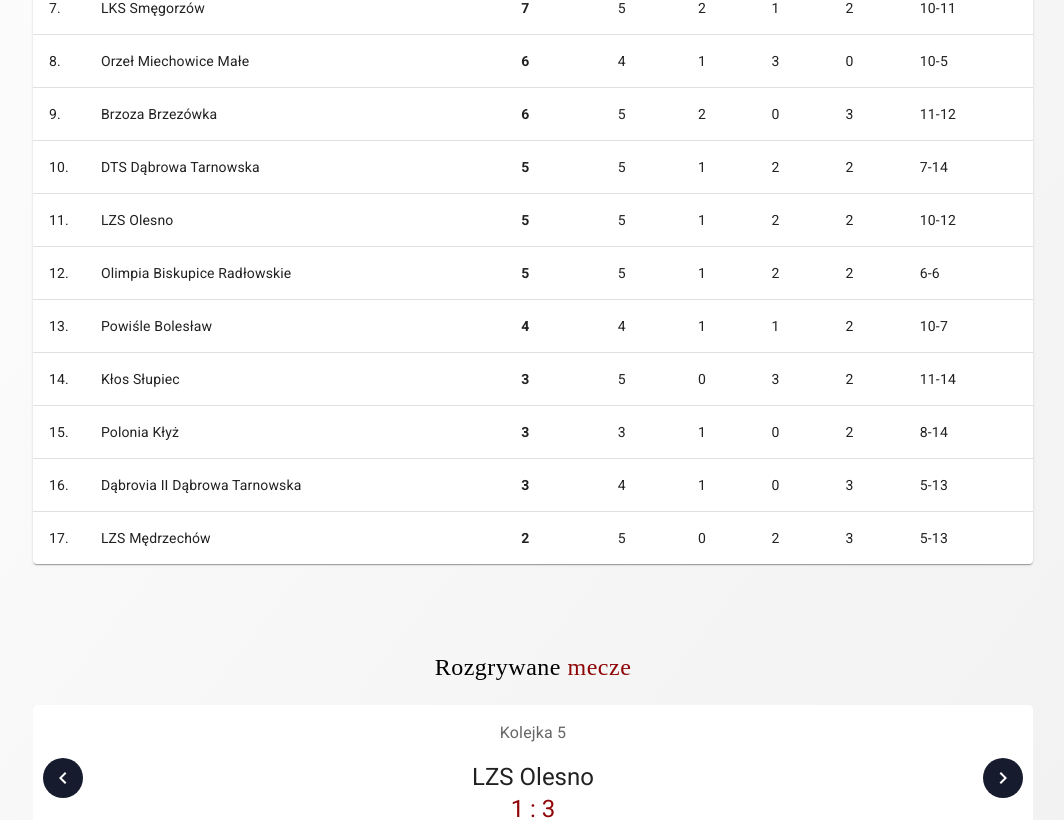
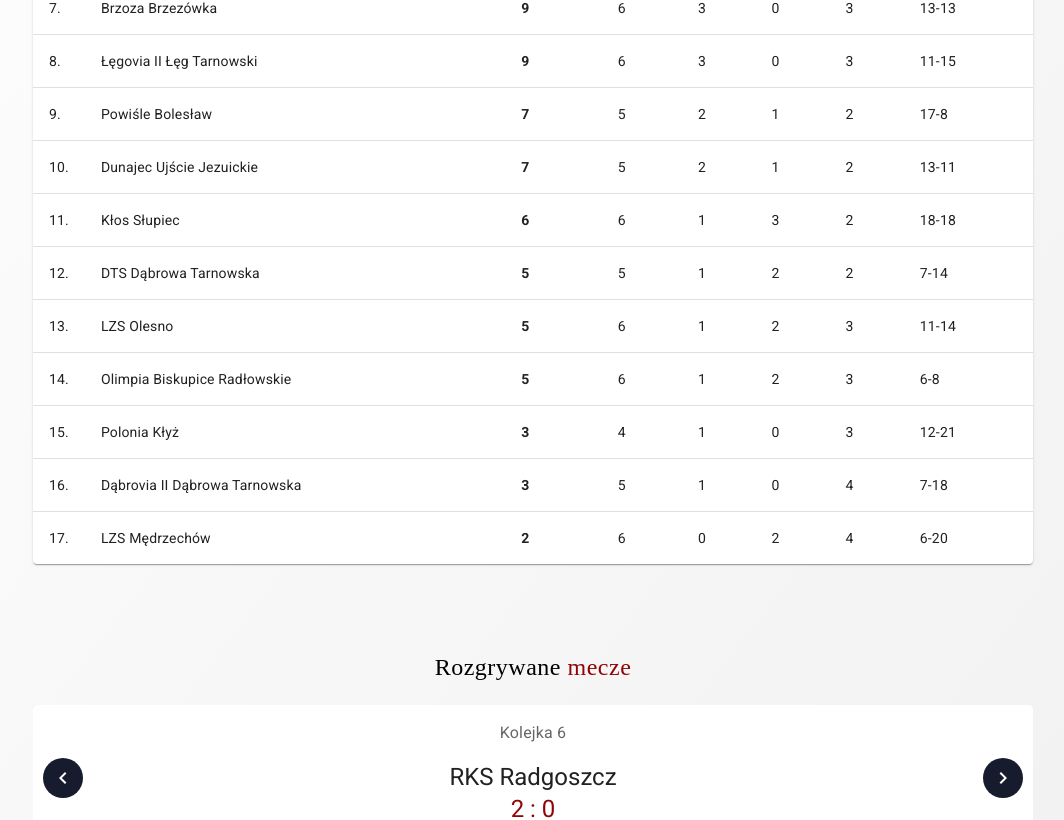
Before and after one commit to kamilmaestro/RKS, a React (Create React App) app: page /competitions in a window 1280 px wide. Shown: the part 572-1392 px from the top of the page, without its empty margins (115-1179 px from the left). Built offline with nearby package versions, Linux system fonts and the light colour scheme; a web font is replaced by a local one.

Commit message:
6 kolejka

```diff
--- a/src/data/leagueScheduleData.js
+++ b/src/data/leagueScheduleData.js
@@ -85,12 +85,6 @@ const LEAGUE_SCHEDULE = {
   "end": 2024,
   "fixture": [
    {
-    "score": "-",
-    "away": "---",
-    "home": "Dunajec Ujście Jezuickie",
-    "date": ""
-   },
-   {
     "score": "3-1",
     "away": "Brzoza Brzezówka",
     "home": "Polonia Kłyż",
@@ -139,12 +133,6 @@ const LEAGUE_SCHEDULE = {
     "date": "19 sierpnia, 17:00"
    },
    {
-    "score": "-",
-    "away": "Powiśle Bolesław",
-    "home": "---",
-    "date": ""
-   },
-   {
     "score": "5-0",
     "away": "Łęgovia II Łęg Tarnowski",
     "home": "Orzeł Miechowice Małe",
@@ -193,12 +181,6 @@ const LEAGUE_SCHEDULE = {
     "date": "27 sierpnia, 11:00"
    },
    {
-    "score": "-",
-    "away": "---",
-    "home": "Polonia Kłyż",
-    "date": ""
-   },
-   {
     "score": "3-1",
     "away": "Dunajec Ujście Jezuickie",
     "home": "MLKS II Żabno",
@@ -247,12 +229,6 @@ const LEAGUE_SCHEDULE = {
     "date": "3 września, 11:00"
    },
    {
-    "score": "-",
-    "away": "Orzeł Miechowice Małe",
-    "home": "---",
-    "date": ""
-   },
-   {
     "score": "0-6",
     "away": "Powiśle Bolesław",
     "home": "DTS Dąbrowa Tarnowska",
@@ -302,12 +278,6 @@ const LEAGUE_SCHEDULE = {
    },
    {
     "score": "-",
-    "away": "---",
-    "home": "MLKS II Żabno",
-    "date": ""
-   },
-   {
-    "score": "-",
     "away": "Polonia Kłyż",
     "home": "Dąbrovia II Dąbrowa Tarnowska",
     "date": "19 listopada, 13:30"
@@ -355,118 +325,100 @@ const LEAGUE_SCHEDULE = {
     "date": "16 września, 17:00"
    },
    {
-    "score": "-",
-    "away": "DTS Dąbrowa Tarnowska",
-    "home": "---",
-    "date": ""
-   },
-   {
-    "score": "-",
+    "score": "2-3",
     "away": "Orzeł Miechowice Małe",
     "home": "Wisła Borusowa",
     "date": "24 września, 11:00"
    },
    {
-    "score": "-",
+    "score": "1-7",
     "away": "Powiśle Bolesław",
     "home": "LZS Mędrzechów",
     "date": "24 września, 11:00"
    },
    {
-    "score": "-",
+    "score": "3-1",
     "away": "Łęgovia II Łęg Tarnowski",
     "home": "LZS Wójcina",
     "date": "23 września, 16:00"
    },
    {
-    "score": "-",
+    "score": "2-0",
     "away": "Olimpia Biskupice Radłowskie",
     "home": "Spartakus Radgoszcz",
     "date": "23 września, 17:00"
    },
    {
-    "score": "-",
+    "score": "2-1",
     "away": "LZS Olesno",
     "home": "Brzoza Brzezówka",
     "date": "23 września, 17:00"
    },
    {
-    "score": "-",
+    "score": "1-2",
     "away": "LKS Smęgorzów",
     "home": "Dunajec Ujście Jezuickie",
     "date": "24 września, 11:00"
    },
    {
-    "score": "-",
+    "score": "4-7",
     "away": "Kłos Słupiec",
     "home": "Polonia Kłyż",
     "date": "24 września, 17:00"
    },
    {
-    "score": "-",
+    "score": "5-2",
     "away": "Dąbrovia II Dąbrowa Tarnowska",
     "home": "MLKS II Żabno",
     "date": "24 września, 11:00"
    },
    {
     "score": "-",
-    "away": "---",
-    "home": "Dąbrovia II Dąbrowa Tarnowska",
-    "date": ""
-   },
-   {
-    "score": "-",
     "away": "MLKS II Żabno",
     "home": "Kłos Słupiec",
-    "date": ""
+    "date": "1 października, 14:00"
    },
    {
     "score": "-",
     "away": "Polonia Kłyż",
     "home": "LKS Smęgorzów",
-    "date": ""
+    "date": "1 października, 17:00"
    },
    {
     "score": "-",
     "away": "Dunajec Ujście Jezuickie",
     "home": "LZS Olesno",
-    "date": ""
+    "date": "1 października, 11:00"
    },
    {
     "score": "-",
     "away": "Brzoza Brzezówka",
     "home": "Olimpia Biskupice Radłowskie",
-    "date": ""
+    "date": "1 października, 11:00"
    },
    {
     "score": "-",
     "away": "Spartakus Radgoszcz",
     "home": "Łęgovia II Łęg Tarnowski",
-    "date": ""
+    "date": "1 października, 14:00"
    },
    {
     "score": "-",
     "away": "LZS Wójcina",
     "home": "Powiśle Bolesław",
-    "date": ""
+    "date": "1 października, 14:00"
    },
    {
     "score": "-",
     "away": "LZS Mędrzechów",
     "home": "Orzeł Miechowice Małe",
-    "date": ""
+    "date": "1 października, 14:00"
    },
    {
     "score": "-",
     "away": "Wisła Borusowa",
     "home": "DTS Dąbrowa Tarnowska",
-    "date": ""
-   },
-   {
-    "score": "-",
-    "away": "Wisła Borusowa",
-    "home": "---",
-    "date": ""
+    "date": "1 października, 11:00"
    },
    {
     "score": "-",
@@ -518,12 +470,6 @@ const LEAGUE_SCHEDULE = {
    },
    {
     "score": "-",
-    "away": "---",
-    "home": "Kłos Słupiec",
-    "date": ""
-   },
-   {
-    "score": "-",
     "away": "Dąbrovia II Dąbrowa Tarnowska",
     "home": "LKS Smęgorzów",
     "date": ""
@@ -572,12 +518,6 @@ const LEAGUE_SCHEDULE = {
    },
    {
     "score": "-",
-    "away": "LZS Mędrzechów",
-    "home": "---",
-    "date": ""
-   },
-   {
-    "score": "-",
     "away": "Wisła Borusowa",
     "home": "LZS Wójcina",
     "date": ""
@@ -626,12 +566,6 @@ const LEAGUE_SCHEDULE = {
    },
    {
     "score": "-",
-    "away": "---",
-    "home": "LKS Smęgorzów",
-    "date": ""
-   },
-   {
-    "score": "-",
     "away": "Kłos Słupiec",
     "home": "LZS Olesno",
     "date": ""
@@ -680,12 +614,6 @@ const LEAGUE_SCHEDULE = {
    },
    {
     "score": "-",
-    "away": "LZS Wójcina",
-    "home": "---",
-    "date": ""
-   },
-   {
-    "score": "-",
     "away": "LZS Mędrzechów",
     "home": "Spartakus Radgoszcz",
     "date": ""
@@ -734,12 +662,6 @@ const LEAGUE_SCHEDULE = {
    },
    {
     "score": "-",
-    "away": "---",
-    "home": "LZS Olesno",
-    "date": ""
-   },
-   {
-    "score": "-",
     "away": "LKS Smęgorzów",
     "home": "Olimpia Biskupice Radłowskie",
     "date": ""
@@ -788,12 +710,6 @@ const LEAGUE_SCHEDULE = {
    },
    {
     "score": "-",
-    "away": "Spartakus Radgoszcz",
-    "home": "---",
-    "date": ""
-   },
-   {
-    "score": "-",
     "away": "LZS Wójcina",
     "home": "Brzoza Brzezówka",
     "date": ""
@@ -842,12 +758,6 @@ const LEAGUE_SCHEDULE = {
    },
    {
     "score": "-",
-    "away": "---",
-    "home": "Olimpia Biskupice Radłowskie",
-    "date": ""
-   },
-   {
-    "score": "-",
     "away": "LZS Olesno",
     "home": "Łęgovia II Łęg Tarnowski",
     "date": ""
@@ -896,12 +806,6 @@ const LEAGUE_SCHEDULE = {
    },
    {
     "score": "-",
-    "away": "Brzoza Brzezówka",
-    "home": "---",
-    "date": ""
-   },
-   {
-    "score": "-",
     "away": "Spartakus Radgoszcz",
     "home": "Dunajec Ujście Jezuickie",
     "date": ""
@@ -950,12 +854,6 @@ const LEAGUE_SCHEDULE = {
    },
    {
     "score": "-",
-    "away": "---",
-    "home": "Łęgovia II Łęg Tarnowski",
-    "date": ""
-   },
-   {
-    "score": "-",
     "away": "Olimpia Biskupice Radłowskie",
     "home": "Powiśle Bolesław",
     "date": ""
@@ -1004,12 +902,6 @@ const LEAGUE_SCHEDULE = {
    },
    {
     "score": "-",
-    "away": "Dunajec Ujście Jezuickie",
-    "home": "---",
-    "date": ""
-   },
-   {
-    "score": "-",
     "away": "Polonia Kłyż",
     "home": "Brzoza Brzezówka",
     "date": ""
@@ -1058,12 +950,6 @@ const LEAGUE_SCHEDULE = {
    },
    {
     "score": "-",
-    "away": "---",
-    "home": "Powiśle Bolesław",
-    "date": ""
-   },
-   {
-    "score": "-",
     "away": "Orzeł Miechowice Małe",
     "home": "Łęgovia II Łęg Tarnowski",
     "date": ""
@@ -1118,12 +1004,6 @@ const LEAGUE_SCHEDULE = {
    },
    {
     "score": "-",
-    "away": "Polonia Kłyż",
-    "home": "---",
-    "date": ""
-   },
-   {
-    "score": "-",
     "away": "MLKS II Żabno",
     "home": "Dunajec Ujście Jezuickie",
     "date": ""
@@ -1166,12 +1046,6 @@ const LEAGUE_SCHEDULE = {
    },
    {
     "score": "-",
-    "away": "---",
-    "home": "Orzeł Miechowice Małe",
-    "date": ""
-   },
-   {
-    "score": "-",
     "away": "DTS Dąbrowa Tarnowska",
     "home": "Powiśle Bolesław",
     "date": ""
@@ -1220,12 +1094,6 @@ const LEAGUE_SCHEDULE = {
    },
    {
     "score": "-",
-    "away": "MLKS II Żabno",
-    "home": "---",
-    "date": ""
-   },
-   {
-    "score": "-",
     "away": "Dąbrovia II Dąbrowa Tarnowska",
     "home": "Polonia Kłyż",
     "date": ""
@@ -1274,12 +1142,6 @@ const LEAGUE_SCHEDULE = {
    },
    {
     "score": "-",
-    "away": "---",
-    "home": "DTS Dąbrowa Tarnowska",
-    "date": ""
-   },
-   {
-    "score": "-",
     "away": "Wisła Borusowa",
     "home": "Orzeł Miechowice Małe",
     "date": ""
@@ -1328,12 +1190,6 @@ const LEAGUE_SCHEDULE = {
    },
    {
     "score": "-",
-    "away": "Dąbrovia II Dąbrowa Tarnowska",
-    "home": "---",
-    "date": ""
-   },
-   {
-    "score": "-",
     "away": "Kłos Słupiec",
     "home": "MLKS II Żabno",
     "date": ""
@@ -1382,12 +1238,6 @@ const LEAGUE_SCHEDULE = {
    },
    {
     "score": "-",
-    "away": "---",
-    "home": "Wisła Borusowa",
-    "date": ""
-   },
-   {
-    "score": "-",
     "away": "LZS Mędrzechów",
     "home": "DTS Dąbrowa Tarnowska",
     "date": ""
@@ -1436,12 +1286,6 @@ const LEAGUE_SCHEDULE = {
    },
    {
     "score": "-",
-    "away": "Kłos Słupiec",
-    "home": "---",
-    "date": ""
-   },
-   {
-    "score": "-",
     "away": "LKS Smęgorzów",
     "home": "Dąbrovia II Dąbrowa Tarnowska",
     "date": ""
@@ -1490,12 +1334,6 @@ const LEAGUE_SCHEDULE = {
    },
    {
     "score": "-",
-    "away": "---",
-    "home": "LZS Mędrzechów",
-    "date": ""
-   },
-   {
-    "score": "-",
     "away": "LZS Wójcina",
     "home": "Wisła Borusowa",
     "date": ""
@@ -1544,12 +1382,6 @@ const LEAGUE_SCHEDULE = {
    },
    {
     "score": "-",
-    "away": "LKS Smęgorzów",
-    "home": "---",
-    "date": ""
-   },
-   {
-    "score": "-",
     "away": "LZS Olesno",
     "home": "Kłos Słupiec",
     "date": ""
@@ -1598,12 +1430,6 @@ const LEAGUE_SCHEDULE = {
    },
    {
     "score": "-",
-    "away": "---",
-    "home": "LZS Wójcina",
-    "date": ""
-   },
-   {
-    "score": "-",
     "away": "Spartakus Radgoszcz",
     "home": "LZS Mędrzechów",
     "date": ""
@@ -1652,12 +1478,6 @@ const LEAGUE_SCHEDULE = {
    },
    {
     "score": "-",
-    "away": "LZS Olesno",
-    "home": "---",
-    "date": ""
-   },
-   {
-    "score": "-",
     "away": "Olimpia Biskupice Radłowskie",
     "home": "LKS Smęgorzów",
     "date": ""
@@ -1706,12 +1526,6 @@ const LEAGUE_SCHEDULE = {
    },
    {
     "score": "-",
-    "away": "---",
-    "home": "Spartakus Radgoszcz",
-    "date": ""
-   },
-   {
-    "score": "-",
     "away": "Brzoza Brzezówka",
     "home": "LZS Wójcina",
     "date": ""
@@ -1760,12 +1574,6 @@ const LEAGUE_SCHEDULE = {
    },
    {
     "score": "-",
-    "away": "Olimpia Biskupice Radłowskie",
-    "home": "---",
-    "date": ""
-   },
-   {
-    "score": "-",
     "away": "Łęgovia II Łęg Tarnowski",
     "home": "LZS Olesno",
     "date": ""
@@ -1814,12 +1622,6 @@ const LEAGUE_SCHEDULE = {
    },
    {
     "score": "-",
-    "away": "---",
-    "home": "Brzoza Brzezówka",
-    "date": ""
-   },
-   {
-    "score": "-",
     "away": "Dunajec Ujście Jezuickie",
     "home": "Spartakus Radgoszcz",
     "date": ""
@@ -1864,12 +1666,6 @@ const LEAGUE_SCHEDULE = {
     "score": "-",
     "away": "Olimpia Biskupice Radłowskie",
     "home": "Łęgovia II Łęg Tarnowski",
-    "date": ""
-   },
-   {
-    "score": "-",
-    "away": "Łęgovia II Łęg Tarnowski",
-    "home": "---",
     "date": ""
    },
    {
--- a/src/data/leagueTableData.js
+++ b/src/data/leagueTableData.js
@@ -3,52 +3,92 @@ export const TABLE =
   "teams":[
   {
   "name":"Spartakus Radgoszcz",
-  "pts":"13",
-  "won":"4",
+  "pts":"16",
+  "won":"5",
   "draws":"1",
   "lost":"0",
-  "score":"20-10",
+  "score":"22-10",
   "pos":"1.",
+  "matches":"6"
+  },
+  {
+  "name":"MLKS II Żabno",
+  "pts":"12",
+  "won":"4",
+  "draws":"0",
+  "lost":"1",
+  "score":"22-10",
+  "pos":"2.",
   "matches":"5"
+  },
+  {
+  "name":"LZS Wójcina",
+  "pts":"12",
+  "won":"4",
+  "draws":"0",
+  "lost":"2",
+  "score":"11-8",
+  "pos":"3.",
+  "matches":"6"
   },
   {
   "name":"Wisła Borusowa",
   "pts":"11",
   "won":"3",
   "draws":"2",
+  "lost":"1",
+  "score":"18-12",
+  "pos":"4.",
+  "matches":"6"
+  },
+  {
+  "name":"LKS Smęgorzów",
+  "pts":"10",
+  "won":"3",
+  "draws":"1",
+  "lost":"2",
+  "score":"12-12",
+  "pos":"5.",
+  "matches":"6"
+  },
+  {
+  "name":"Orzeł Miechowice Małe",
+  "pts":"9",
+  "won":"2",
+  "draws":"3",
   "lost":"0",
-  "score":"16-9",
-  "pos":"2.",
+  "score":"13-7",
+  "pos":"6.",
   "matches":"5"
   },
   {
-  "name":"MLKS II Żabno",
+  "name":"Brzoza Brzezówka",
   "pts":"9",
   "won":"3",
   "draws":"0",
-  "lost":"1",
-  "score":"17-8",
-  "pos":"3.",
-  "matches":"4"
-  },
-  {
-  "name":"LZS Wójcina",
-  "pts":"9",
-  "won":"3",
-  "draws":"0",
-  "lost":"2",
-  "score":"8-7",
-  "pos":"4.",
-  "matches":"5"
+  "lost":"3",
+  "score":"13-13",
+  "pos":"7.",
+  "matches":"6"
   },
   {
   "name":"Łęgovia II Łęg Tarnowski",
   "pts":"9",
   "won":"3",
   "draws":"0",
+  "lost":"3",
+  "score":"11-15",
+  "pos":"8.",
+  "matches":"6"
+  },
+  {
+  "name":"Powiśle Bolesław",
+  "pts":"7",
+  "won":"2",
+  "draws":"1",
   "lost":"2",
-  "score":"10-12",
-  "pos":"5.",
+  "score":"17-8",
+  "pos":"9.",
   "matches":"5"
   },
   {
@@ -56,40 +96,20 @@ export const TABLE =
   "pts":"7",
   "won":"2",
   "draws":"1",
-  "lost":"1",
-  "score":"12-9",
-  "pos":"6.",
-  "matches":"4"
-  },
-  {
-  "name":"LKS Smęgorzów",
-  "pts":"7",
-  "won":"2",
-  "draws":"1",
   "lost":"2",
-  "score":"10-11",
-  "pos":"7.",
+  "score":"13-11",
+  "pos":"10.",
   "matches":"5"
   },
   {
-  "name":"Orzeł Miechowice Małe",
+  "name":"Kłos Słupiec",
   "pts":"6",
   "won":"1",
   "draws":"3",
-  "lost":"0",
-  "score":"10-5",
-  "pos":"8.",
-  "matches":"4"
-  },
-  {
-  "name":"Brzoza Brzezówka",
-  "pts":"6",
-  "won":"2",
-  "draws":"0",
-  "lost":"3",
-  "score":"11-12",
-  "pos":"9.",
-  "matches":"5"
+  "lost":"2",
+  "score":"18-18",
+  "pos":"11.",
+  "matches":"6"
   },
   {
   "name":"DTS Dąbrowa Tarnowska",
@@ -98,7 +118,7 @@ export const TABLE =
   "draws":"2",
   "lost":"2",
   "score":"7-14",
-  "pos":"10.",
+  "pos":"12.",
   "matches":"5"
   },
   {
@@ -106,70 +126,50 @@ export const TABLE =
   "pts":"5",
   "won":"1",
   "draws":"2",
-  "lost":"2",
-  "score":"10-12",
-  "pos":"11.",
-  "matches":"5"
+  "lost":"3",
+  "score":"11-14",
+  "pos":"13.",
+  "matches":"6"
   },
   {
   "name":"Olimpia Biskupice Radłowskie",
   "pts":"5",
   "won":"1",
   "draws":"2",
-  "lost":"2",
-  "score":"6-6",
-  "pos":"12.",
-  "matches":"5"
-  },
-  {
-  "name":"Powiśle Bolesław",
-  "pts":"4",
-  "won":"1",
-  "draws":"1",
-  "lost":"2",
-  "score":"10-7",
-  "pos":"13.",
-  "matches":"4"
-  },
-  {
-  "name":"Kłos Słupiec",
-  "pts":"3",
-  "won":"0",
-  "draws":"3",
-  "lost":"2",
-  "score":"11-14",
+  "lost":"3",
+  "score":"6-8",
   "pos":"14.",
-  "matches":"5"
+  "matches":"6"
   },
   {
   "name":"Polonia Kłyż",
   "pts":"3",
   "won":"1",
   "draws":"0",
-  "lost":"2",
-  "score":"8-14",
+  "lost":"3",
+  "score":"12-21",
   "pos":"15.",
-  "matches":"3"
+  "matches":"4"
   },
   {
   "name":"Dąbrovia II Dąbrowa Tarnowska",
   "pts":"3",
   "won":"1",
   "draws":"0",
-  "lost":"3",
-  "score":"5-13",
+  "lost":"4",
+  "score":"7-18",
   "pos":"16.",
-  "matches":"4"
+  "matches":"5"
   },
   {
   "name":"LZS Mędrzechów",
   "pts":"2",
   "won":"0",
   "draws":"2",
-  "lost":"3",
-  "score":"5-13",
+  "lost":"4",
+  "score":"6-20",
   "pos":"17.",
-  "matches":"5"
+  "matches":"6"
   }
   ]
   }
```
